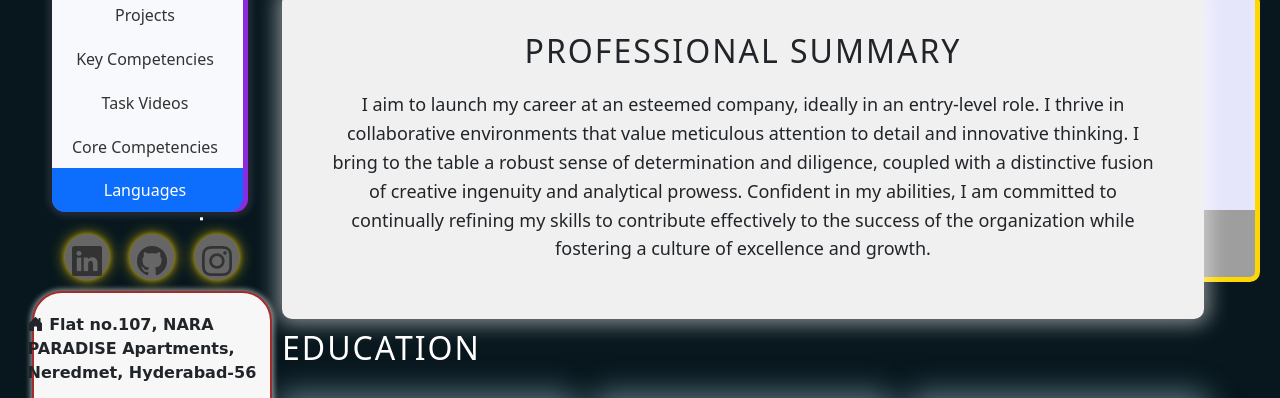
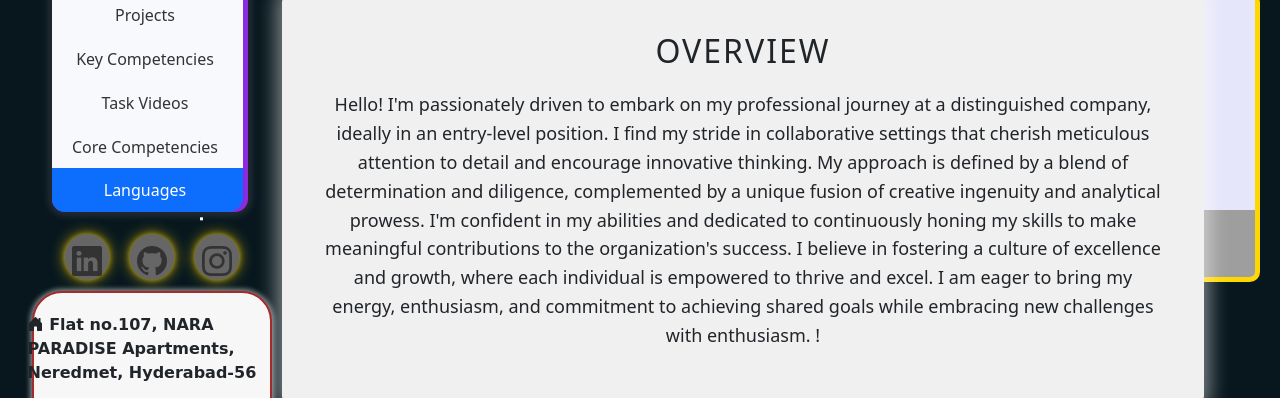
Before and after one commit to WNS-avant/myPortfolio, a plain HTML site: page index.html in a window 1280 px wide. Shown: the part 239-637 px from the top of the page. Drawn offline with nearby package versions, Linux system fonts and the light colour scheme; grey boxes are pictures that could not be loaded; a web font is replaced by a local one.

Commit message:
Update index.html

```diff
--- a/index.html
+++ b/index.html
@@ -103,17 +103,12 @@
 								</div>
 
 								<div id="summary" class="section1">
-									<h2 class="text-dark brackets">Professional Summary</h2>
-									<p class="text-dark">I aim to launch my career at an
-										esteemed company, ideally in an entry-level role. I thrive in
-										collaborative environments that value meticulous attention to
-										detail and innovative thinking. I bring to the table a robust
-										sense of determination and diligence, coupled with a
-										distinctive fusion of creative ingenuity and analytical
-										prowess. Confident in my abilities, I am committed to
-										continually refining my skills to contribute effectively to
-										the success of the organization while fostering a culture of
-										excellence and growth.</p>
+									<h2 class="text-dark brackets">Overview</h2>
+									<p class="text-dark">Hello!  I'm passionately driven to embark on my professional journey at a distinguished company, ideally in an entry-level position. I find my stride in collaborative settings that cherish meticulous attention to detail and encourage innovative thinking.
+
+My approach is defined by a blend of determination and diligence, complemented by a unique fusion of creative ingenuity and analytical prowess. I'm confident in my abilities and dedicated to continuously honing my skills to make meaningful contributions to the organization's success.
+
+I believe in fostering a culture of excellence and growth, where each individual is empowered to thrive and excel. I am eager to bring my energy, enthusiasm, and commitment to achieving shared goals while embracing new challenges with enthusiasm. !</p>
 
 								</div>
 							</div>
```
